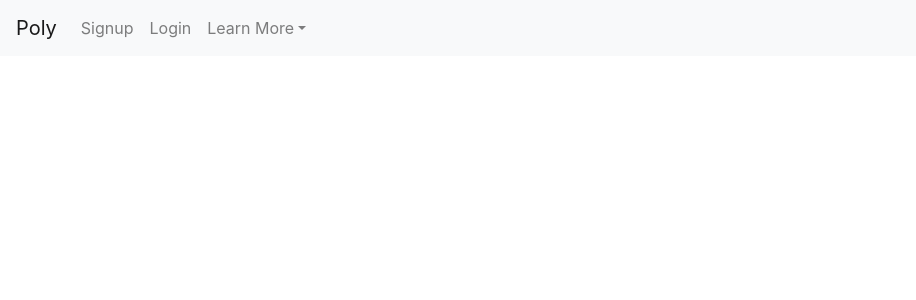
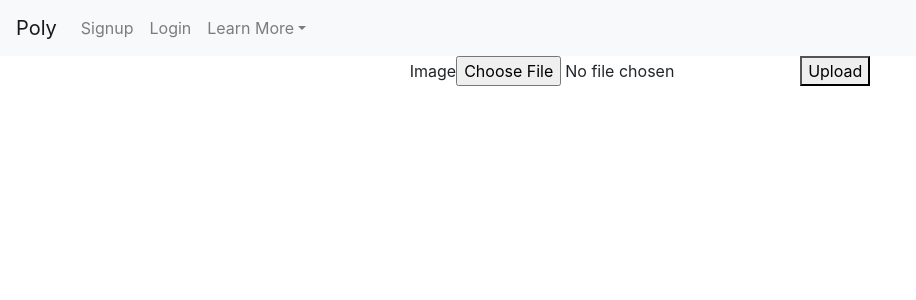
Before and after one commit to anac-jeronimo/Poly-client, a React (Create React App) app: page /scan in a window 1280 px wide. Shown: the top 300 px of the page, without its empty margins (0-916 px from the left). Built offline with nearby package versions, Linux system fonts and the light colour scheme; no server answers.

Commit message:
scan-route

```diff
--- a/src/App.js
+++ b/src/App.js
@@ -5,6 +5,7 @@ import MyNavbar from "./components/MyNavbar";
 import Login from "./components/Login";
 import React from "react";
 import AuthService from "./utils/auth";
+import Scan from "./components/Scan";
 import { Button } from "reactstrap";
 
 class App extends React.Component {
@@ -40,7 +41,7 @@ class App extends React.Component {
           setCurrentUser={this.setCurrentUser}
         />
         <Switch>
-          {/* <Route exact path="/scan" component={Scan}/> */}
+          <Route exact path="/scan" component={Scan} />
           <Route exact path="/signup" component={Signup} />
           <Route exact path="/login" component={Login} />
           {/* <Route exact path="/profile"  render= {
--- a/src/components/Login.js
+++ b/src/components/Login.js
@@ -36,29 +36,13 @@ class Login extends React.Component {
       wrapperCol: { offset: 8, span: 16 },
     };
 
-    const Demo = () => {
-      const onFinish = (values) => {
-        console.log("Success:", values);
-      };
-
-      const onFinishFailed = (errorInfo) => {
-        console.log("Failed:", errorInfo);
-      };
     return (
       <div>
-          <Form
-            {...layout}
-            name="basic"
-            initialValues={{ remember: true }}
-            onFinish={onFinish}
-            onFinishFailed={onFinishFailed}
-          >
+        <Form {...layout} name="basic" initialValues={{ remember: true }}>
           <Form.Item
             label="Username"
             name="username"
-              rules={[
-                { required: true, message: "Please input your username!" },
-              ]}
+            rules={[{ required: true, message: "Please input your username!" }]}
             type="text"
             value={this.state.username}
             onChange={this.handleChange}
@@ -69,9 +53,7 @@ class Login extends React.Component {
           <Form.Item
             label="Password"
             name="password"
-              rules={[
-                { required: true, message: "Please input your password!" },
-              ]}
+            rules={[{ required: true, message: "Please input your password!" }]}
             type="password"
             value={this.state.password}
             onChange={this.handleChange}
@@ -89,22 +71,12 @@ class Login extends React.Component {
             </Button>
           </Form.Item>
         </Form>
-          ); ReactDOM.render(
-          <Demo />, mountNode);
-          {/*  <form onSubmit={this.handleFormSubmit}>
-                    <label>Username:</label>
-                    <input type="text" name="username" value={this.state.username} onChange={this.handleChange}/>
-                    <label>Password:</label>
-                    <input type="password" name="password" value={this.state.password} onChange={this.handleChange} />
-                    <button>Login</button>
-                </form>*/}
         <p>
           Don't have an account?
           <Link to={"/signup"}> Signup</Link>
         </p>
       </div>
     );
-    };
   }
 }
 
--- a/src/components/MyNavbar.js
+++ b/src/components/MyNavbar.js
@@ -41,6 +41,9 @@ const MyNavbar = (props) => {
               </NavItem>
               <NavItem>
                 <NavLink href="/logout">Logout</NavLink>
+              </NavItem>
+              <NavItem>
+                <NavLink href="/scan">Scan</NavLink>
               </NavItem>
               <UncontrolledDropdown nav inNavbar>
                 <DropdownToggle nav caret>
--- a/src/components/Scan.js
+++ b/src/components/Scan.js
@@ -0,0 +1,45 @@
+import React from "react";
+import ColorsService from "../utils/api";
+
+class Scan extends React.Component {
+  state = {
+    file: "",
+    fileUrlOnCloudinary: "",
+  };
+
+  handleFormSubmit = (event) => {
+    event.preventDefault();
+    const colorsService = new ColorsService();
+    const uploadData = new FormData();
+    uploadData.append("file", this.state.file);
+    colorsService.uploadFile(uploadData).then((response) => {
+      console.log("Image uploaded");
+      this.setState({
+        fileUrlOnCloudinary: response.data.fileUrl,
+      });
+    });
+  };
+
+  handleFileChange = (event) => {
+    this.setState({ file: event.target.files[0] });
+  };
+
+  render() {
+    return (
+      <div>
+        <form onSubmit={this.handleFormSubmit} encType="multipart/form-data">
+          <label>Image</label>
+          <input type="file" onChange={this.handleFileChange} />
+          <button>Upload</button>
+        </form>
+        {this.state.fileUrlOnCloudinary ? (
+          <img src={this.state.fileUrlOnCloudinary} />
+        ) : (
+          <div></div>
+        )}
+      </div>
+    );
+  }
+}
+
+export default Scan;
--- a/src/utils/api.js
+++ b/src/utils/api.js
@@ -0,0 +1,14 @@
+import axios from "axios";
+
+class ColorsService {
+  constructor() {
+    let service = axios.create({
+      baseURL: `${process.env.REACT_APP_PROJECTS_API}/api`,
+    });
+    this.service = service;
+  }
+  uploadFile(uploadData) {
+    return this.service.post("/upload", uploadData);
+  }
+}
+export default ColorsService;
```
Also changed, not shown: 1 other file (tests, documents, lock files or other folders). Lines whose indentation alone changed are shown as unchanged.
